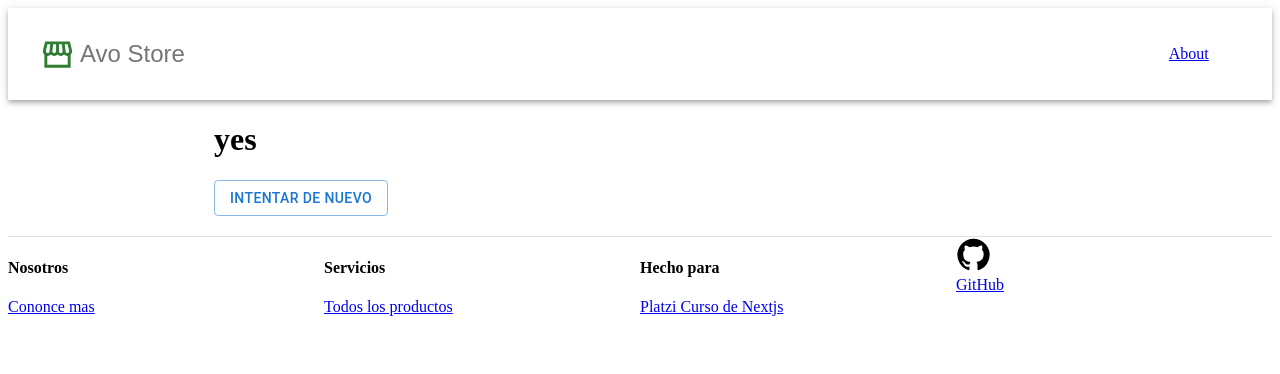
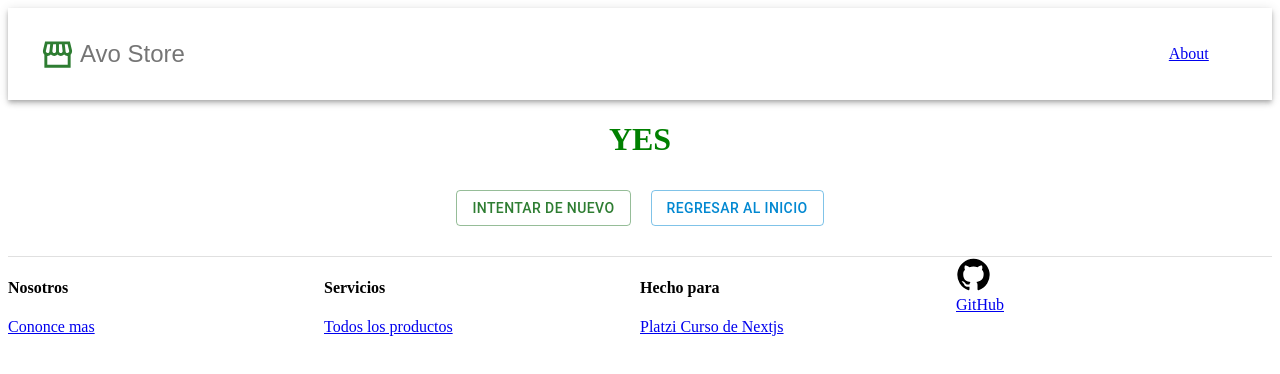
Before and after one commit to armanddevelop/nextJS-app, a Next.js app: page /BuyAvo in a window 1280 px wide. Shown: the top 374 px of the page. Built offline with nearby package versions, Linux system fonts and the light colour scheme.

Commit message:
fix some styles and add BuyAvo component

```diff
--- a/pages/BuyAvo.tsx
+++ b/pages/BuyAvo.tsx
@@ -1,17 +1,42 @@
+import { Button } from "@mui/material";
+import Link from "next/link";
 import { useAnswer } from "@hooks/useAnswer";
-import { Button } from "@mui/material";
 
 const BuyAvo = () => {
   const { answer, setSendReq } = useAnswer();
 
-  return (
-    <>
-      <h1>{answer}</h1>
-      <Button variant="outlined" onClick={() => setSendReq(true)}>
-        Intentar de nuevo
-      </Button>
-    </>
-  );
+  const titleAnswer = () => {
+    const styles = {
+      color: answer === "no" ? "gray" : "green",
+    };
+    return (
+      <div className="buy-avo-container">
+        <h1 style={styles}>{answer.toUpperCase()}</h1>
+        <Button
+          sx={{ margin: "10px" }}
+          variant="outlined"
+          color="success"
+          onClick={() => setSendReq(true)}
+        >
+          Intentar de nuevo
+        </Button>
+        <Link href="/">
+          <Button sx={{ margin: "10px" }} variant="outlined" color="info">
+            Regresar al Inicio
+          </Button>
+        </Link>
+        <style jsx>
+          {`
+            .buy-avo-container {
+              text-align: center;
+            }
+          `}
+        </style>
+      </div>
+    );
+  };
+
+  return <>{titleAnswer()}</>;
 };
 
 export default BuyAvo;
```
Also changed, not shown: pages/index.tsx (+15 -4 lines).
